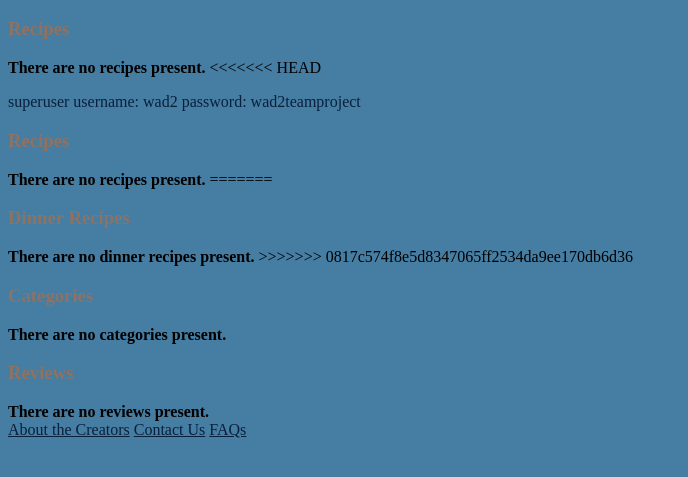
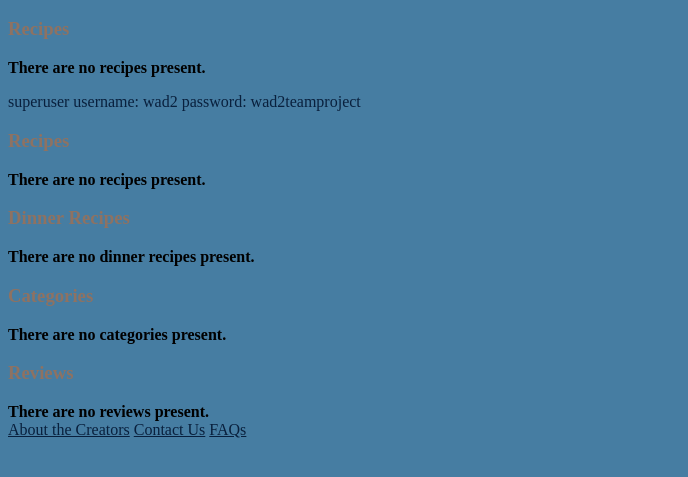
Before and after one commit to axqs/wad2_team_project, a Django app: template templates/recipes/index.html in a window 1280 px wide. Shown: the part 95-572 px from the top of the page, without its empty margins (0-688 px from the left). Run offline with Django 3.2, Linux system fonts and the light colour scheme; the template is opened without the code that fills it, so the values that code supplies are empty; parts of the project's set-up code (start-up, migrations or seed data) failed here and were passed over.

Commit message:
fix errors

```diff
--- a/templates/recipes/index.html
+++ b/templates/recipes/index.html
@@ -23,7 +23,6 @@
 	<strong>There are no recipes present.</strong>
 	{% endif %}
 
-<<<<<<< HEAD
   <p>superuser username: wad2 password: wad2teamproject</p>
 
 
@@ -39,7 +38,6 @@
   {% else %}
     <strong>There are no recipes present.</strong>
   {% endif %}
-=======
 	<h3>Dinner Recipes</h3>
 	{% if dinners %}
 	<ul>
@@ -52,7 +50,6 @@
 	{% else %}
 	<strong>There are no dinner recipes present.</strong>
 	{% endif %}
->>>>>>> 0817c574f8e5d8347065ff2534da9ee170db6d36
 
 	<h3>Categories</h3>
 	{% if cats %}
--- a/templates/recipes/trending.html
+++ b/templates/recipes/trending.html
@@ -2,10 +2,6 @@
 {% load staticfiles %}
 
 {% block title_block %}
-<<<<<<< HEAD
-    Trending
-{% endblock %}
-=======
 	Trending
 {% endblock %}
 
@@ -26,4 +22,3 @@
 	{% endif %}
 
 {% endblock %}
->>>>>>> 0817c574f8e5d8347065ff2534da9ee170db6d36
```
Also changed, not shown: db.sqlite3 (added).
